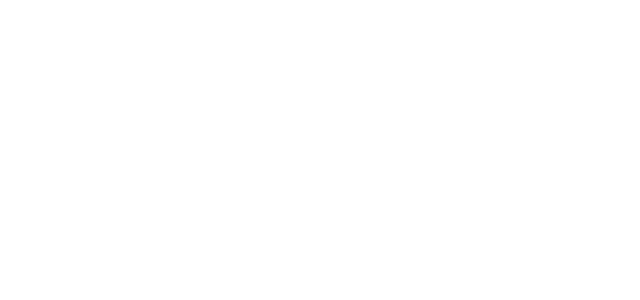
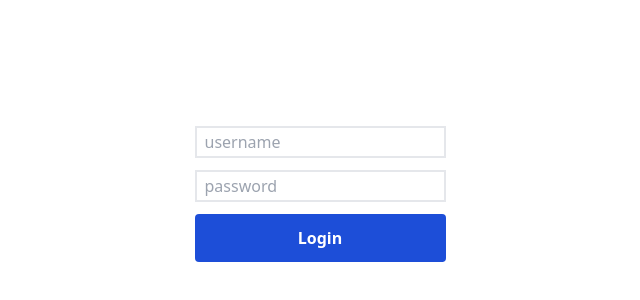
Before and after one commit to borsym/booking, a React (Vite) app in the folder frontend/: page /login in a window 1280 px wide. Before the commit this address had no page. Shown: the part 206-506 px from the top of the page, without its empty margins (320-960 px from the left). Built offline with nearby package versions, Linux system fonts and the light colour scheme.

Commit message:
auth slice

```diff
--- a/frontend/src/App.tsx
+++ b/frontend/src/App.tsx
@@ -4,6 +4,7 @@ import Home from './pages/home/Home';
 import Hotels from './pages/hotels/Hotels';
 import Hotel from './pages/hotel/Hotel';
 import './index.css';
+import Login from './pages/login/Login';
 
 function App() {
   return (
@@ -12,6 +13,7 @@ function App() {
         <Route path="/" element={<Home />} />
         <Route path="/hotels" element={<Hotels />} />
         <Route path="/hotel/:id" element={<Hotel />} />
+        <Route path="/login" element={<Login />} />
       </Routes>
     </BrowserRouter>
   );
--- a/frontend/src/app/authSlice.ts
+++ b/frontend/src/app/authSlice.ts
@@ -1,6 +1,6 @@
 import { createSlice, configureStore } from '@reduxjs/toolkit';
 
-const INITIAL_STATE = {
+const initialState = {
   user: JSON.parse(localStorage.getItem('user')) || null,
   loading: false,
   error: null,
@@ -8,7 +8,7 @@ const INITIAL_STATE = {
 
 const authSlice = createSlice({
   name: 'auth',
-  initialState: INITIAL_STATE,
+  initialState,
   reducers: {
     loginStart: (state) => {
       state.user = null;
@@ -43,4 +43,5 @@ store.subscribe(() => {
 
 export const { loginStart, loginSuccess, loginFailure, logout } =
   authSlice.actions;
+
 export default authSlice.reducer;
--- a/frontend/src/components/navbar/Navbar.tsx
+++ b/frontend/src/components/navbar/Navbar.tsx
@@ -1,6 +1,11 @@
+import { useSelector } from 'react-redux';
+
 type Props = {};
 
 export default function Navbar({}: Props) {
+  const { user, loading, error } = useSelector<any>((state) => state.auth);
+
+  console.log('user', user);
   return (
     <div className="h-[50px] bg-[#003580] flex justify-center">
       <div className="w-full max-w-[1024px] text-white flex items-center justify-between">
--- a/frontend/src/pages/login/Login.tsx
+++ b/frontend/src/pages/login/Login.tsx
@@ -1,9 +1,9 @@
 import axios from 'axios';
 import { useContext, useState } from 'react';
 import { useNavigate } from 'react-router-dom';
-import './login.css';
 import { useDispatch, useSelector } from 'react-redux';
 import { loginStart, loginSuccess, loginFailure } from '../../app/authSlice';
+import { URL } from '../../utils/static';
 const Login = () => {
   const [credentials, setCredentials] = useState({
     username: undefined,
@@ -24,7 +24,7 @@ const Login = () => {
     e.preventDefault();
     dispatch(loginStart());
     try {
-      const res = await axios.post('/auth/login', credentials);
+      const res = await axios.post(`${URL}/auth/login`, credentials);
       dispatch(loginSuccess(res.data.details));
       navigate('/');
     } catch (err: any) {
@@ -33,23 +33,27 @@ const Login = () => {
   };
 
   return (
-    <div className="login">
-      <div className="lContainer">
+    <div className="h-screen flex items-center justify-center">
+      <div className="flex flex-col gap-3">
         <input
           type="text"
           placeholder="username"
           id="username"
           onChange={handleChange}
-          className="lInput"
+          className="h-8 p-2 border-2"
         />
         <input
           type="password"
           placeholder="password"
           id="password"
           onChange={handleChange}
-          className="lInput"
+          className="h-8 p-2 border-2"
         />
-        <button disabled={loading} onClick={handleClick} className="lButton">
+        <button
+          disabled={loading}
+          onClick={handleClick}
+          className="bg-blue-700 text-white font-bold cursor-pointer rounded border-0 px-5 py-3 disabled:cursor-not-allowed"
+        >
           Login
         </button>
         {error && <span>{error.message}</span>}
```
